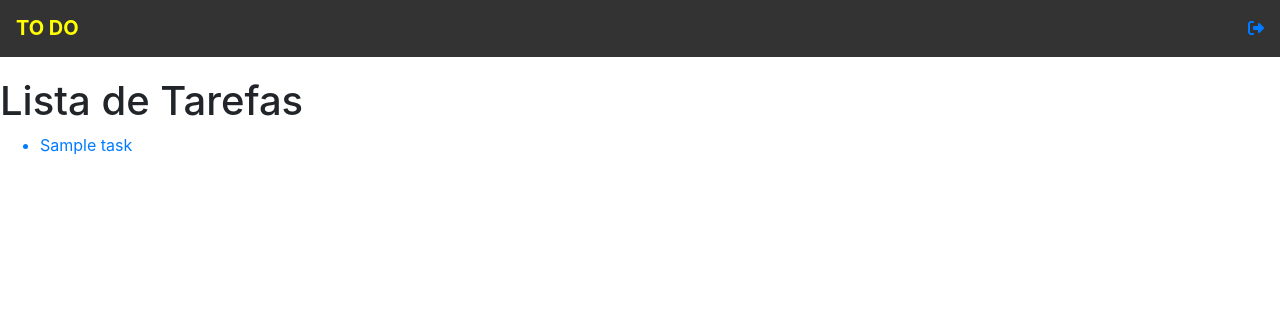
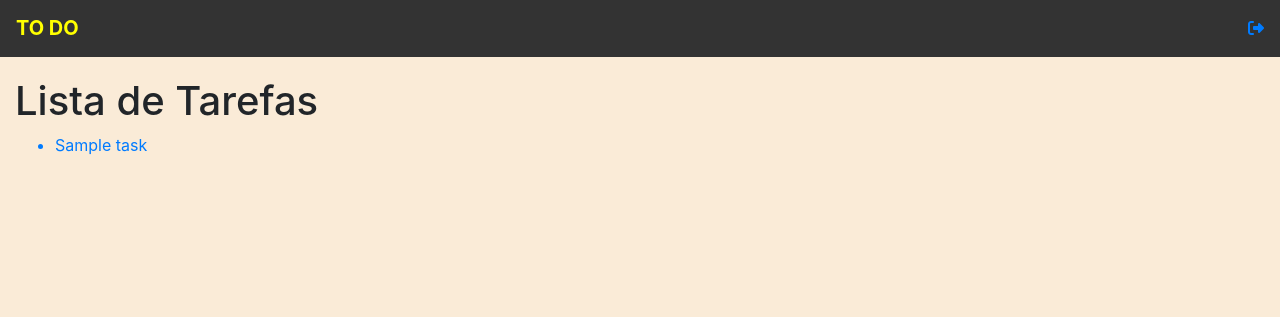
Before and after one commit to RafaelMoura11/django-todo-list, a Django app: template todo/templates/tasks/tasks.html in a window 1280 px wide. Shown: the top 317 px of the page. Run offline with Django 4.2, Linux system fonts and the light colour scheme; the template is opened without the code that fills it: most values are stand-ins (such as "Sample title", 1, 10 or a date in 2020); some libraries are stand-ins or nearby versions.

Commit message:
Modificando main content da template base

```diff
--- a/todo/tasks/static/css/styles.css
+++ b/todo/tasks/static/css/styles.css
@@ -1,3 +1,9 @@
+/* Body */
+
+body {
+    background-color: antiquewhite;
+}
+
 /* Navbar */
 
 .nav {
--- a/todo/templates/base.html
+++ b/todo/templates/base.html
@@ -15,10 +15,10 @@
     <a href="/" class="navbar-brand">TO DO</a>
     <a href="#"><i class="fa fa-sign-out" aria-hidden="true"></i></a>
   </nav>
-  <div>
+  <main class="container-fluid">
     {% block content %}
     {% endblock %}
-  </div>
+  </main>
   <script src="https://cdn.jsdelivr.net/npm/bootstrap@5.1.3/dist/js/bootstrap.bundle.min.js" integrity="sha384-ka7Sk0Gln4gmtz2MlQnikT1wXgYsOg+OMhuP+IlRH9sENBO0LRn5q+8nbTov4+1p" crossorigin="anonymous"></script>
   <script src="https://kit.fontawesome.com/eed4997c54.js" crossorigin="anonymous"></script>
   <script src="{% static 'js/scripts.js' %}"></script>
```
